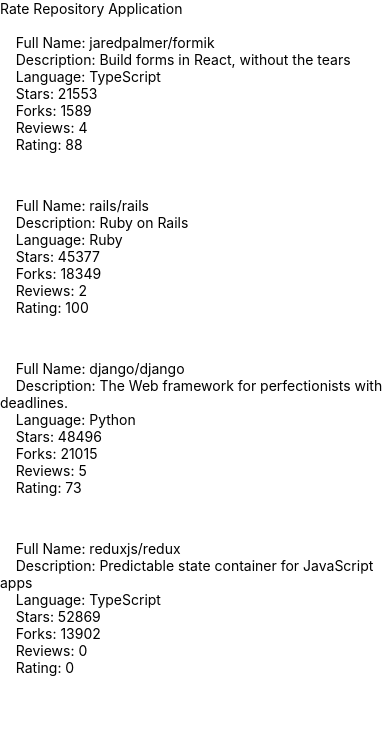
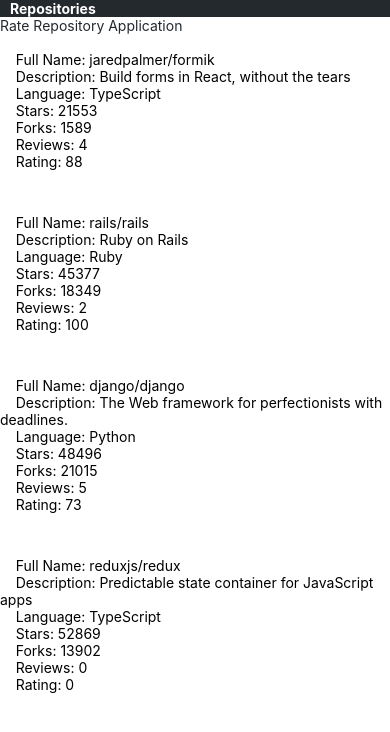
Before and after one commit to jeremy-ebinum/fso2020-part10-rate-repository-app, a React Native app: screen / in a window 390 px wide. Shown: the top 732 px of the page. Built offline with nearby package versions, Linux system fonts and the light colour scheme.

Commit message:
feat: add AppBar component

```diff
--- /dev/null
+++ b/src/components/AppBar.jsx
@@ -0,0 +1,26 @@
+import React from "react";
+import { View, StyleSheet } from "react-native";
+import Constants from "expo-constants";
+import theme from "../theme";
+
+import AppBarTab from "./AppBarTab";
+
+const styles = StyleSheet.create({
+  container: {
+    display: "flex",
+    flexDirection: "row",
+    paddingTop: Constants.statusBarHeight,
+    paddingBottom: Constants.statusBarHeight,
+    backgroundColor: theme.colors.appBarBg,
+  },
+});
+
+const AppBar = () => {
+  return (
+    <View style={styles.container}>
+      <AppBarTab title="Repositories" />
+    </View>
+  );
+};
+
+export default AppBar;
--- /dev/null
+++ b/src/components/AppBarTab.jsx
@@ -0,0 +1,31 @@
+import React from "react";
+import {
+  View,
+  StyleSheet,
+  TouchableWithoutFeedback,
+  Alert,
+} from "react-native";
+import Text from "./Text";
+
+const styles = StyleSheet.create({
+  container: { marginLeft: 10, marginRight: 10 },
+  text: {
+    color: "#ffffff",
+  },
+});
+
+const AppBarTab = ({ title }) => {
+  return (
+    <View style={styles.container}>
+      <TouchableWithoutFeedback
+        onPress={() => Alert.alert("Under Construction")}
+      >
+        <Text fontWeight="bold" style={styles.text}>
+          {title}
+        </Text>
+      </TouchableWithoutFeedback>
+    </View>
+  );
+};
+
+export default AppBarTab;
--- a/src/components/Main.jsx
+++ b/src/components/Main.jsx
@@ -1,11 +1,11 @@
 import React from "react";
-import Constants from "expo-constants";
-import { Text, StyleSheet, View } from "react-native";
+import { StyleSheet, View } from "react-native";
+import Text from "./Text";
+import AppBar from "./AppBar";
 import RepositoryList from "./RepositoryList";
 
 const styles = StyleSheet.create({
   container: {
-    marginTop: Constants.statusBarHeight,
     flexGrow: 1,
     flexShrink: 1,
   },
@@ -14,6 +14,7 @@
 const Main = () => {
   return (
     <View style={styles.container}>
+      <AppBar />
       <Text>Rate Repository Application</Text>
       <RepositoryList />
     </View>
--- /dev/null
+++ b/src/components/Text.jsx
@@ -0,0 +1,40 @@
+import React from "react";
+import { Text as NativeText, StyleSheet } from "react-native";
+
+import theme from "../theme";
+
+const styles = StyleSheet.create({
+  text: {
+    color: theme.colors.textPrimary,
+    fontSize: theme.fontSizes.body,
+    fontFamily: theme.fonts.main,
+    fontWeight: theme.fontWeights.normal,
+  },
+  colorTextSecondary: {
+    color: theme.colors.textSecondary,
+  },
+  colorPrimary: {
+    color: theme.colors.primary,
+  },
+  fontSizeSubheading: {
+    fontSize: theme.fontSizes.subheading,
+  },
+  fontWeightBold: {
+    fontWeight: theme.fontWeights.bold,
+  },
+});
+
+const Text = ({ color, fontSize, fontWeight, style, ...props }) => {
+  const textStyle = [
+    styles.text,
+    color === "textSecondary" && styles.colorTextSecondary,
+    color === "primary" && styles.colorPrimary,
+    fontSize === "subheading" && styles.fontSizeSubheading,
+    fontWeight === "bold" && styles.fontWeightBold,
+    style,
+  ];
+
+  return <NativeText style={textStyle} {...props} />;
+};
+
+export default Text;
--- /dev/null
+++ b/src/theme.js
@@ -0,0 +1,21 @@
+const theme = {
+  colors: {
+    textPrimary: "#24292e",
+    textSecondary: "#586069",
+    primary: "#0366d6",
+    appBarBg: "#24292e",
+  },
+  fontSizes: {
+    body: 14,
+    subheading: 16,
+  },
+  fonts: {
+    main: "System",
+  },
+  fontWeights: {
+    normal: "400",
+    bold: "700",
+  },
+};
+
+export default theme;
```
